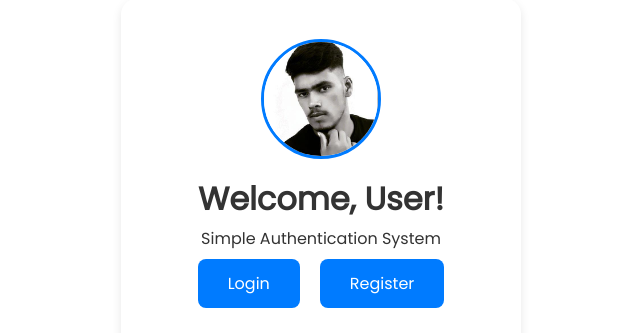
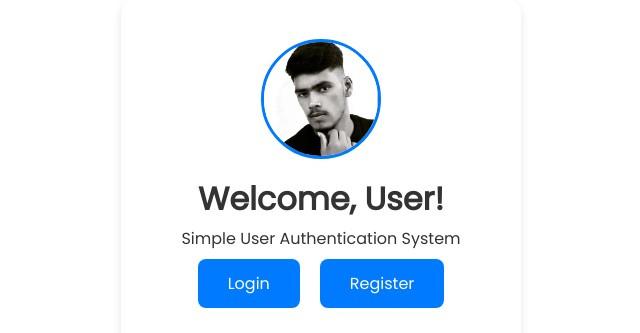
Before and after one commit to Hell0Ankit/user_authentication, a Django app: page / in a window 1280 px wide. Shown: the part 101-434 px from the top of the page, without its empty margins (319-959 px from the left). Run offline with Django 5.2, Linux system fonts and the light colour scheme.

```diff
--- a/auth_app/templates/home.html
+++ b/auth_app/templates/home.html
@@ -10,7 +10,7 @@
             <img src="{% static 'images/profile.jpg' %}" alt="Profile Photo">
         </div>
         <h1>Welcome, User!</h1>
-        <p>Simple Authentication System </p>
+        <p>Simple User Authentication System </p>
         <div class="button-group">
             <a href="{% url 'login' %}" class="btn">Login</a>
             <a href="{% url 'register' %}" class="btn">Register</a>
```
